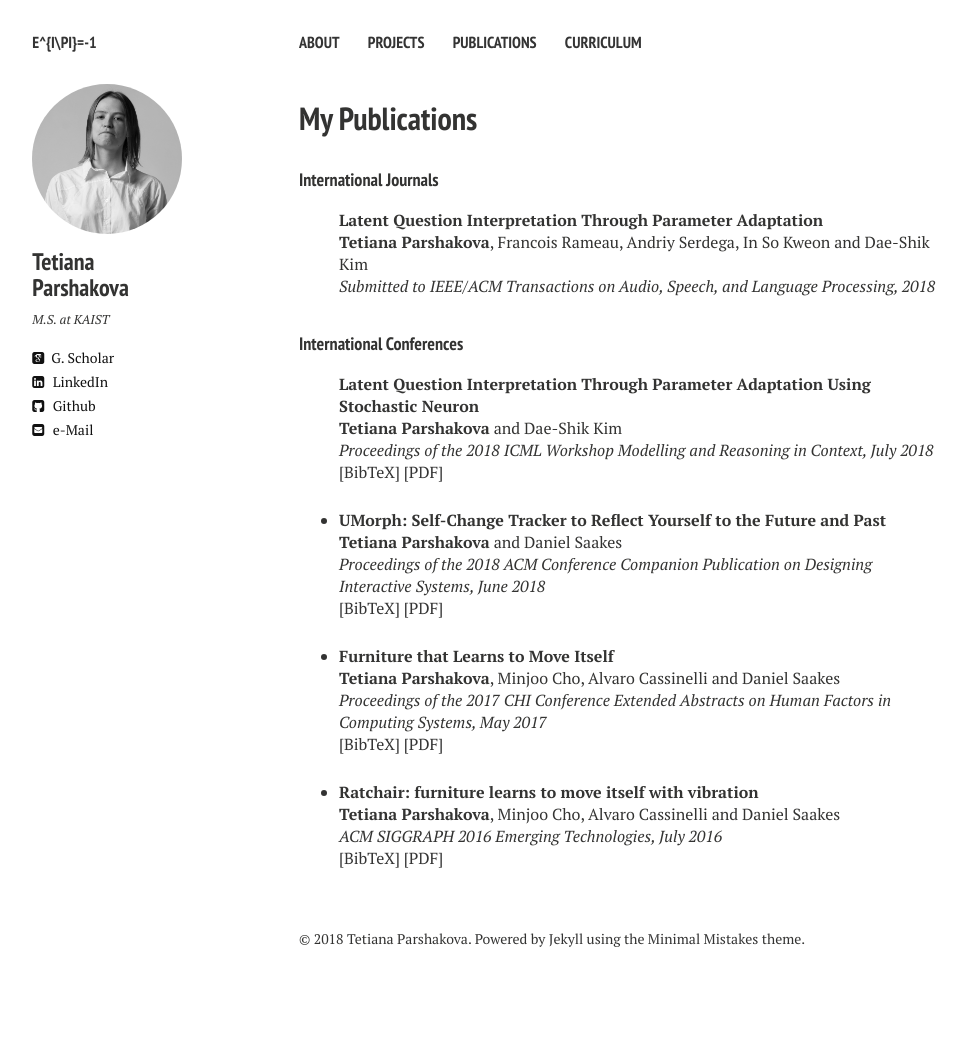
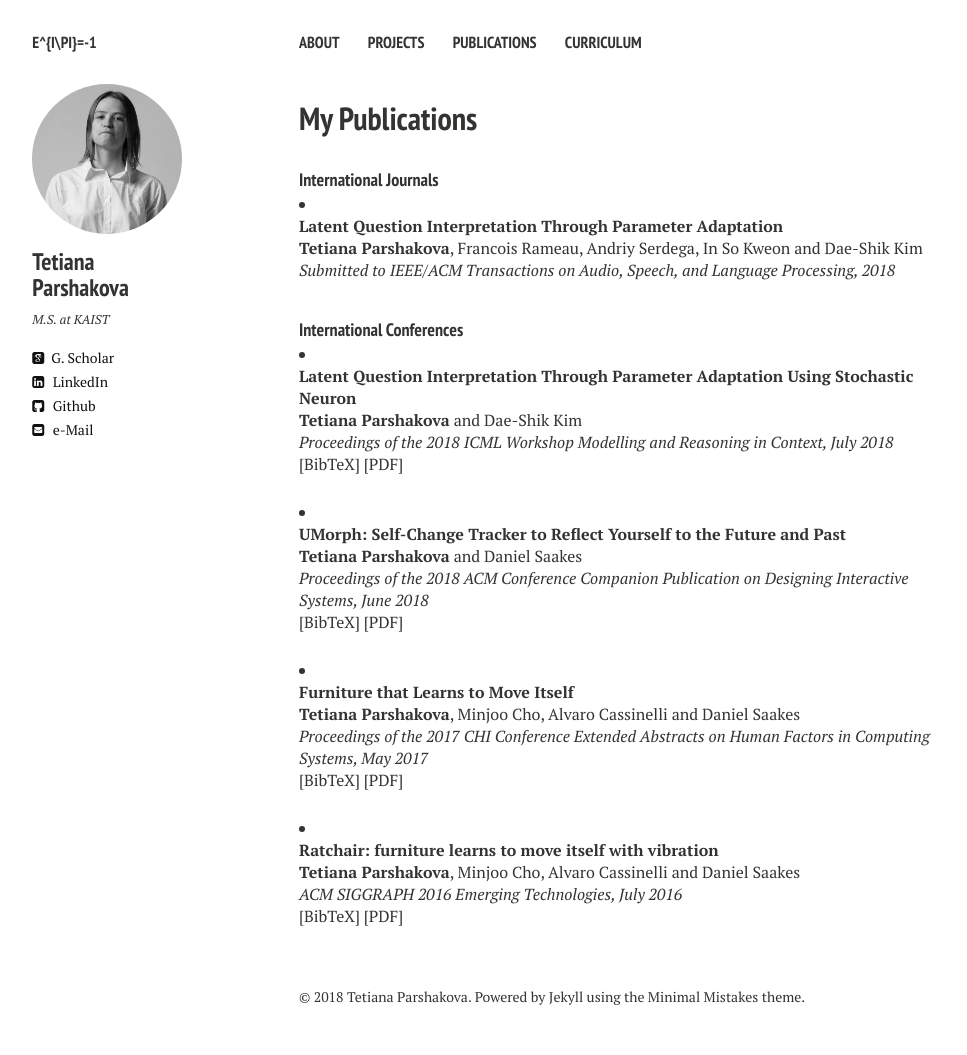
Before and after one commit to alexanch/parshakova.github.io, a Jekyll site: the page built from publications.md, in a window 1280 px wide. Shown: the whole page, without its empty margins (21-988 px from the left). Built offline with Jekyll 4.4.1, drawn with Linux system fonts in a browser that asks for light colours; nearby versions of some CDN libraries; before the commit the page ends 997 px from its top, so only the background shows below that.

Commit message:
Update publications.html

```diff
--- a/_layouts/publications.html
+++ b/_layouts/publications.html
@@ -82,23 +82,23 @@ div.bibtex pre { font-size: 75%; overflow: auto;  width: 100%; padding: 0em 0em;
 
 
 <h4 style="margin-bottom:0px;padding-top:10px;">International Journals</h4>
-<ul class="biblist">
 
+<li ><p>
 <b>Latent Question Interpretation Through Parameter Adaptation</b>
 <br><b>Tetiana Parshakova</b>, Francois Rameau, Andriy Serdega, In So Kweon and Dae-Shik Kim<br>
 <i>Submitted to IEEE/ACM Transactions on Audio, Speech, and Language Processing,</i><i>  2018</i>
 <br />
 </div>
+</li>
 
-</ul>
 
 
 
 <h4 style="margin-bottom:0px;padding-top:10px;">International Conferences</h4>
-<ul class="biblist">
 
 
 
+<li ><p>
 <b>Latent Question Interpretation Through Parameter Adaptation Using Stochastic Neuron</b>
 <br><b>Tetiana Parshakova</b> and Dae-Shik Kim<br>
 <i>Proceedings of the 2018 ICML Workshop Modelling and Reasoning in Context,</i><i> July 2018</i>
@@ -119,6 +119,7 @@ div.bibtex pre { font-size: 75%; overflow: auto;  width: 100%; padding: 0em 0em;
 }
 </pre>
 </div>
+</li>
 
 
 <li ><p>
@@ -187,7 +188,7 @@ div.bibtex pre { font-size: 75%; overflow: auto;  width: 100%; padding: 0em 0em;
 </pre>
 </div>
 </li>
-</ul>
+
 
     </div><!-- /.article-wrap -->
     {% if site.disqus_shortname and page.comments %}
```
